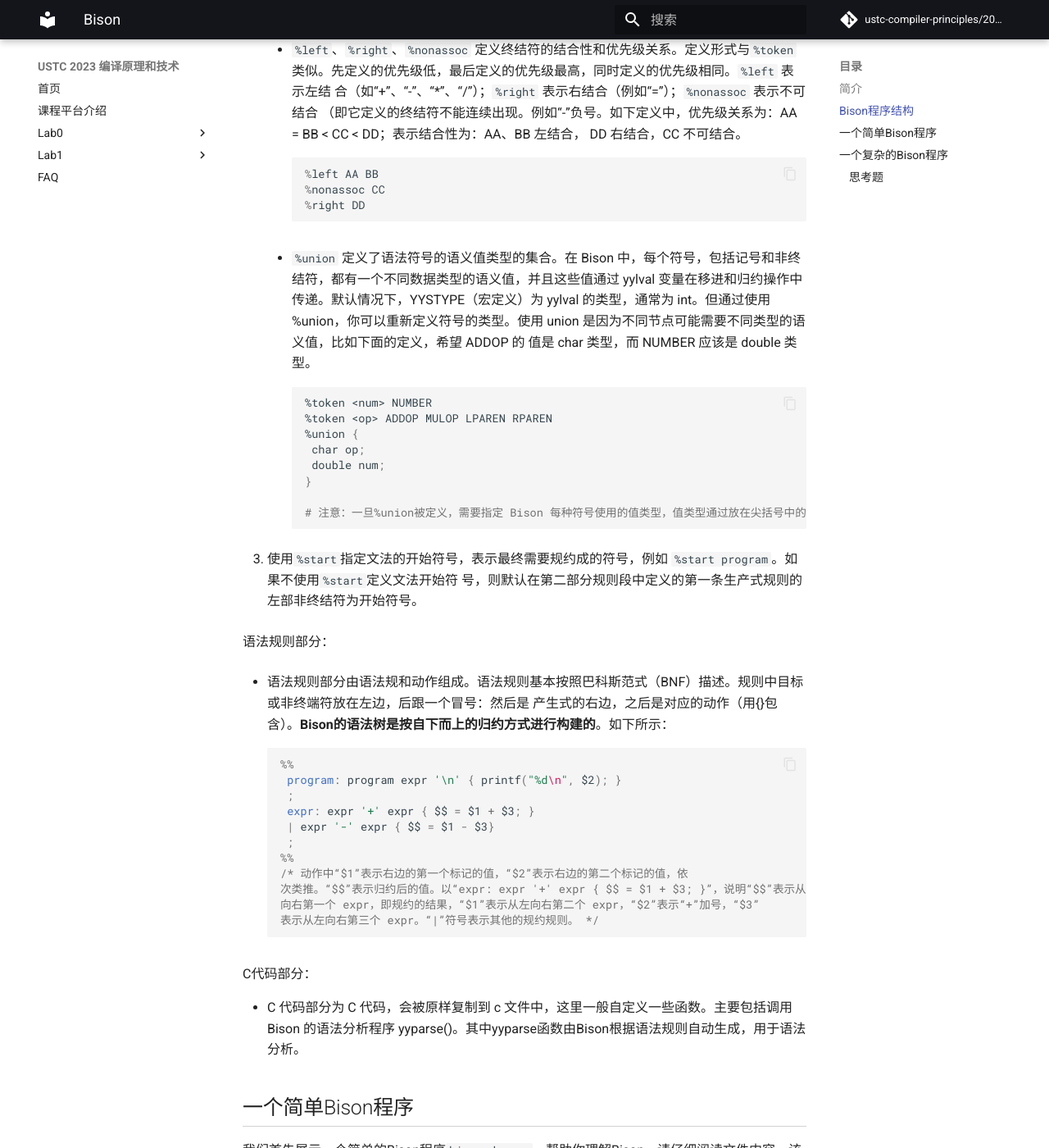
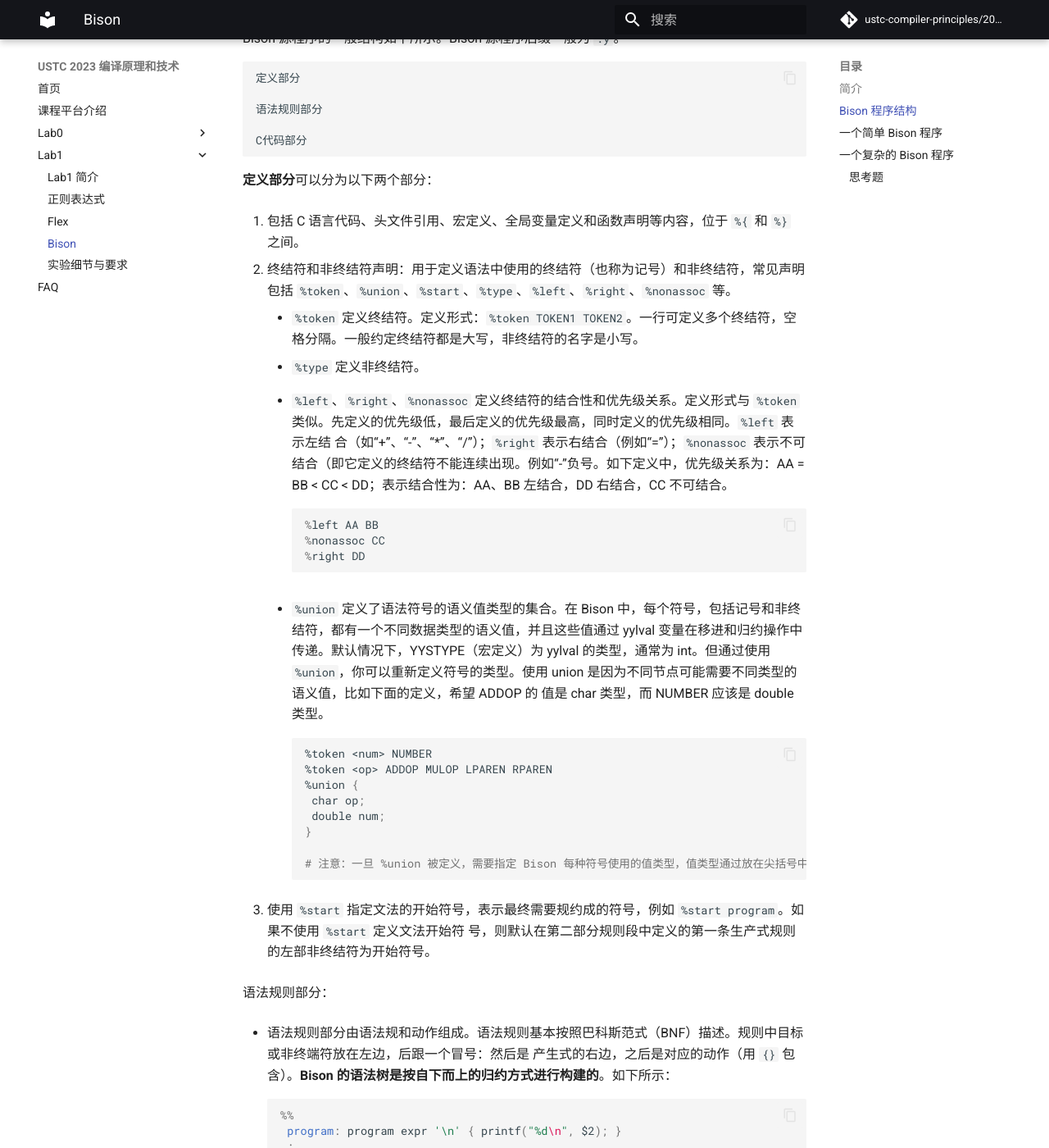
Before and after one commit to ustc-compiler-principles/2023, an MkDocs documentation site: the page built from docs/lab1/Bison.md, in a window 1280 px wide and 1400 px high, scrolled down 1019 px. Shown: the whole window at 82% size. Built offline with MkDocs 1.6.1 and Material for MkDocs 9.7.7, drawn with Linux system fonts in a browser that asks for light colours; comment, search, counter and statistics services are not loaded; some of the changed text lies outside the part shown.

Commit message:
format lab1

````diff
--- /dev/null
+++ b/docs/javascripts/katex.js
@@ -0,0 +1,10 @@
+document$.subscribe(({ body }) => {
+  renderMathInElement(body, {
+    delimiters: [
+      { left: '$$', right: '$$', display: true },
+      { left: '$', right: '$', display: false },
+      { left: '\\(', right: '\\)', display: false },
+      { left: '\\[', right: '\\]', display: true }
+    ]
+  })
+})
--- a/docs/lab1/Bison.md
+++ b/docs/lab1/Bison.md
@@ -2,19 +2,17 @@
 
 ## 简介
 
-Bison是一款LALR文法解析器生成器，可转换为可编译的C代码，减轻手动设计解析器的工作。它重新实现了早期Unix上的Yacc工具，文件扩展名为.y（Yacc意为Yet Another Compiler Compiler）。
+Bison 是一款 LALR 文法解析器生成器，可转换为可编译的 C 代码，减轻手动设计解析器的工作。它重新实现了早期 Unix 上的 Yacc 工具，文件扩展名为.y（Yacc 意为 Yet Another Compiler Compiler）。
 
-Flex和Bison是Linux下生成词法分析器和语法分析器的工具，用于处理结构化输入，协同工作解析复杂文件。Flex将文本文件拆分为有意义的词法记号（token），而Bison根据语法规则生成抽象语法树（AST），Bison在协同工作中担任主导角色，而Flex辅助生成yylex函数。
+Flex 和 Bison 是 Linux 下生成词法分析器和语法分析器的工具，用于处理结构化输入，协同工作解析复杂文件。Flex 将文本文件拆分为有意义的词法记号（token），而 Bison 根据语法规则生成抽象语法树（AST），Bison 在协同工作中担任主导角色，而 Flex 辅助生成 yylex 函数。
 
-以计算器程序（该程序即为下文的[一个复杂的Bison程序](## 一个复杂的Bison程序)）为例，用户在界面输入`2 + 2 * 2`，Flex将输入识别为token流，其中2被识别为`number`，`+`被识别为`ADD`，`*`被识别为`MUL`。接下来，Bison负责根据语法规则将这些token组织成AST树，流程如下图所示：
+以计算器程序（该程序即为下文的[一个复杂的 Bison 程序](## 一个复杂的 Bison 程序)）为例，用户在界面输入 `2 + 2 * 2`，Flex 将输入识别为 token 流，其中 2 被识别为 `number`，`+` 被识别为 `ADD`，`*` 被识别为 `MUL`。接下来，Bison 负责根据语法规则将这些 token 组织成 AST 树，流程如下图所示：
 
-<img src="./assets/image-20230913142328935.png" alt="image-20230913142328935" style="zoom:50%;" />
+<img src="../assets/image-20230913142328935.png" alt="image-20230913142328935" style="zoom:25%;" />
 
+## Bison 程序结构
 
-
-## Bison程序结构
-
-Bison 源程序的一般结构如下所示。Bison 源程序后缀一般为.y。
+Bison 源程序的一般结构如下所示。Bison 源程序后缀一般为 `.y`。
 
 ```shell
 定义部分
@@ -24,19 +22,17 @@
 C代码部分
 ```
 
-
-
 **定义部分**可以分为以下两个部分：
 
-1. 包括C语言代码、头文件引用、宏定义、全局变量定义和函数声明等内容，位于`%{`和`%}`之间。
+1. 包括 C 语言代码、头文件引用、宏定义、全局变量定义和函数声明等内容，位于 `%{` 和 `%}` 之间。
 
-2. 终结符和非终结符声明：用于定义语法中使用的终结符（也称为记号）和非终结符，常见声明包括`%token`、`%union`、`%start`、`%type`、`%left`、`%right`、`%nonassoc`等。
+2. 终结符和非终结符声明：用于定义语法中使用的终结符（也称为记号）和非终结符，常见声明包括 `%token`、`%union`、`%start`、`%type`、`%left`、`%right`、`%nonassoc` 等。
 
-   * `%token` 定义终结符。定义形式：`%token TOKEN1 TOKEN2`。一行可定义多个终结符，空格分隔。一般约定终结符都是大写，非终结符的名字是小写。
+   - `%token` 定义终结符。定义形式：`%token TOKEN1 TOKEN2`。一行可定义多个终结符，空格分隔。一般约定终结符都是大写，非终结符的名字是小写。
 
-   * `%type`定义非终结符。
+   - `%type` 定义非终结符。
 
-   * `%left`、`%right`、`%nonassoc` 定义终结符的结合性和优先级关系。定义形式与`%token`类似。先定义的优先级低，最后定义的优先级最高，同时定义的优先级相同。`%left` 表示左结 合（如“+”、“-”、“*”、“/”）；`%right` 表示右结合（例如“=”）；`%nonassoc` 表示不可结合 （即它定义的终结符不能连续出现。例如“-”负号。如下定义中，优先级关系为：AA = BB < CC < DD；表示结合性为：AA、BB 左结合， DD 右结合，CC 不可结合。
+   - `%left`、`%right`、`%nonassoc` 定义终结符的结合性和优先级关系。定义形式与 `%token` 类似。先定义的优先级低，最后定义的优先级最高，同时定义的优先级相同。`%left` 表示左结 合（如“+”、“-”、“\*”、“/”）；`%right` 表示右结合（例如“=”）；`%nonassoc` 表示不可结合（即它定义的终结符不能连续出现。例如“-”负号。如下定义中，优先级关系为：AA = BB < CC < DD；表示结合性为：AA、BB 左结合，DD 右结合，CC 不可结合。
 
      ```c
      %left AA BB
@@ -44,7 +40,7 @@
      %right DD
      ```
 
-   * `%union` 定义了语法符号的语义值类型的集合。在 Bison 中，每个符号，包括记号和非终结符，都有一个不同数据类型的语义值，并且这些值通过 yylval 变量在移进和归约操作中传递。默认情况下，YYSTYPE（宏定义）为 yylval 的类型，通常为 int。但通过使用 %union，你可以重新定义符号的类型。使用 union 是因为不同节点可能需要不同类型的语义值，比如下面的定义，希望 ADDOP 的 值是 char 类型，而 NUMBER 应该是 double 类型。
+   - `%union` 定义了语法符号的语义值类型的集合。在 Bison 中，每个符号，包括记号和非终结符，都有一个不同数据类型的语义值，并且这些值通过 yylval 变量在移进和归约操作中传递。默认情况下，YYSTYPE（宏定义）为 yylval 的类型，通常为 int。但通过使用 `%union`，你可以重新定义符号的类型。使用 union 是因为不同节点可能需要不同类型的语义值，比如下面的定义，希望 ADDOP 的 值是 char 类型，而 NUMBER 应该是 double 类型。
 
      ```shell
      %token <num> NUMBER
@@ -54,16 +50,14 @@
       double num;
      }
 
-     # 注意：一旦%union被定义，需要指定 Bison 每种符号使用的值类型，值类型通过放在尖括号中的 union 类型对应的成员名称确定，如%token <num>。
+     # 注意：一旦 %union 被定义，需要指定 Bison 每种符号使用的值类型，值类型通过放在尖括号中的 union 类型对应的成员名称确定，如 %token <num>。
      ```
 
-3. 使用`%start`指定文法的开始符号，表示最终需要规约成的符号，例如 `%start program`。如果不使用`%start`定义文法开始符 号，则默认在第二部分规则段中定义的第一条生产式规则的左部非终结符为开始符号。
-
-
+3. 使用 `%start` 指定文法的开始符号，表示最终需要规约成的符号，例如 `%start program`。如果不使用 `%start` 定义文法开始符 号，则默认在第二部分规则段中定义的第一条生产式规则的左部非终结符为开始符号。
 
 语法规则部分：
 
-* 语法规则部分由语法规和动作组成。语法规则基本按照巴科斯范式（BNF）描述。规则中目标或非终端符放在左边，后跟一个冒号：然后是 产生式的右边，之后是对应的动作（用{}包含）。**Bison的语法树是按自下而上的归约方式进行构建的**。如下所示：
+- 语法规则部分由语法规和动作组成。语法规则基本按照巴科斯范式（BNF）描述。规则中目标或非终端符放在左边，后跟一个冒号：然后是 产生式的右边，之后是对应的动作（用 `{}` 包含）。**Bison 的语法树是按自下而上的归约方式进行构建的**。如下所示：
 
   ```c
   %%
@@ -79,15 +73,13 @@
   表示从左向右第三个 expr。“|”符号表示其他的规约规则。 */
   ```
 
+C 代码部分：
 
+- C 代码部分为 C 代码，会被原样复制到 c 文件中，这里一般自定义一些函数。主要包括调用 Bison 的语法分析程序 `yyparse()`。其中 `yyparse` 函数由 Bison 根据语法规则自动生成，用于语法分析。
 
-C代码部分：
+## 一个简单 Bison 程序
 
-* C 代码部分为 C 代码，会被原样复制到 c 文件中，这里一般自定义一些函数。主要包括调用 Bison 的语法分析程序 yyparse()。其中yyparse函数由Bison根据语法规则自动生成，用于语法分析。
-
-## 一个简单Bison程序
-
-我们首先展示一个简单的Bison程序`bison_demo.y`，帮助你理解Bison，请仔细阅读文件内容。该程序没有联动Flex，直接由用户提供`yylex`函数进行token分析，`yylex`函数将在Bison生产的函数`yyparse`中被调用。
+我们首先展示一个简单的 Bison 程序 `bison_demo.y`，帮助你理解 Bison，请仔细阅读文件内容。该程序没有联动 Flex，直接由用户提供 `yylex` 函数进行 token 分析，`yylex` 函数将在 Bison 生产的函数 `yyparse` 中被调用。
 
 ```c
 /* file name : bison_demo.y */
@@ -115,8 +107,8 @@
 %%
 
 
-/* 以下是C代码部分 */
-/* 在这个Bison程序中，我们没有联动Flex，所以手写一个yylex函数 */
+/* 以下是 C 代码部分 */
+/* 在这个 Bison 程序中，我们没有联动 Flex，所以手写一个 yylex 函数 */
 int yylex(void)
 {
     int c = getchar(); // 从 stdin 获取下一个字符
@@ -140,14 +132,12 @@
 }
 ```
 
-
-
 编译和运行：
 
 ```shell
 $ bison bison_demo.y
 
-# 查看生产的c程序
+# 查看生产的 c 程序
 $ ls bison_demo.tab.c
 bison_demo.tab.c
 
@@ -168,11 +158,9 @@
 syntax error <-- 发现了错误
 ```
 
+## 一个复杂的 Bison 程序
 
-
-## 一个复杂的Bison程序
-
-我们接下来展示一个复杂的Bison程序，该程序同时使用Flex和Bison，使用Flex生产的yylex函数进行字符串分析，Bison生成的`yyparse`进行语法树构建。共涉及2个文件，`calc.y`和`calc.l`。其功能是实现一个数值计算器。
+我们接下来展示一个复杂的 Bison 程序，该程序同时使用 Flex 和 Bison，使用 Flex 生产的 yylex 函数进行字符串分析，Bison 生成的 `yyparse` 进行语法树构建。共涉及 2 个文件，`calc.y` 和 `calc.l`。其功能是实现一个数值计算器。
 
 ```c
 /* calc.y */
@@ -262,23 +250,23 @@
 
 %{
 /* 引入 calc.y 定义的 token */
-/* calc.tab.h 文件由 Bison生成 */
+/* calc.tab.h 文件由 Bison 生成 */
 /* 当我们在.y 文件中使用 %token 声明一个 token 时，这个 token 就会导出到 .h 中，
-   可以在 C 代码中直接使用，供 Flex 使用。 就如 .l 文件中的\( { return LPAREN; }，
-   其中LPAREN定义来自 calc.tab.h，由对应的 .y 文件生成 */
+   可以在 C 代码中直接使用，供 Flex 使用。就如 .l 文件中的\( { return LPAREN; }，
+   其中 LPAREN 定义来自 calc.tab.h，由对应的 .y 文件生成 */
 #include "calc.tab.h"
 %}
 
 
-/* 规则部分 yylval 同样来自 calc.tab.h 文件，其类型为 YYSTYPE，用于token的相关属性，比如NUMBER对应的实际数值 */
-/* 在这个例子中，YYSTYPE定义如下
+/* 规则部分 yylval 同样来自 calc.tab.h 文件，其类型为 YYSTYPE，用于 token 的相关属性，比如 NUMBER 对应的实际数值 */
+/* 在这个例子中，YYSTYPE 定义如下
 
 typedef union YYSTYPE {
   char op;
   double num;
 } YYSTYPE;
 
-其同样由 .y 文件根据%union生成，在文件中我们的%union定义如下
+其同样由 .y 文件根据 %union 生成，在文件中我们的 %union 定义如下
 
 %union {
     char   op;
@@ -325,5 +313,5 @@
 
 ### 思考题
 
-* 上述计算器例子的文法中存在左递归，为什么 `bison` 可以处理？
-* 能否修改计算器例子的文法，使得它支持除数0规避功能？
+- 上述计算器例子的文法中存在左递归，为什么 `bison` 可以处理？
+- 能否修改计算器例子的文法，使得它支持除数 0 规避功能？
--- a/mkdocs.yml
+++ b/mkdocs.yml
@@ -21,8 +21,13 @@
   - toc:
       permalink: true
       slugify: !!python/name:markdown.extensions.toc.slugify_unicode
+extra_javascript:
+  - javascripts/katex.js
+  - https://cdnjs.cloudflare.com/ajax/libs/KaTeX/0.16.7/katex.min.js
+  - https://cdnjs.cloudflare.com/ajax/libs/KaTeX/0.16.7/contrib/auto-render.min.js
 extra_css:
   - css/extra.css
+  - https://cdnjs.cloudflare.com/ajax/libs/KaTeX/0.16.7/katex.min.css
 nav:
   - 首页: README.md
   - 课程平台介绍: exp_platform_intro/README.md
@@ -34,7 +39,7 @@
   - Lab1:
     - Lab1 简介: lab1/index.md
     - 正则表达式: lab1/正则表达式.md
-    - Flex: lab1/flex.md
-    - Bison: lab1/bison.md
+    - Flex: lab1/Flex.md
+    - Bison: lab1/Bison.md
     - 实验细节与要求: lab1/实验细节与要求.md
   - FAQ: faq/README.md
````
Also changed, not shown: docs/lab1/Flex.md (+34 -44 lines), docs/lab1/index.md (+10 -11 lines), docs/lab1/实验细节与要求.md (+26 -34 lines), docs/lab1/正则表达式.md (+6 -8 lines).
